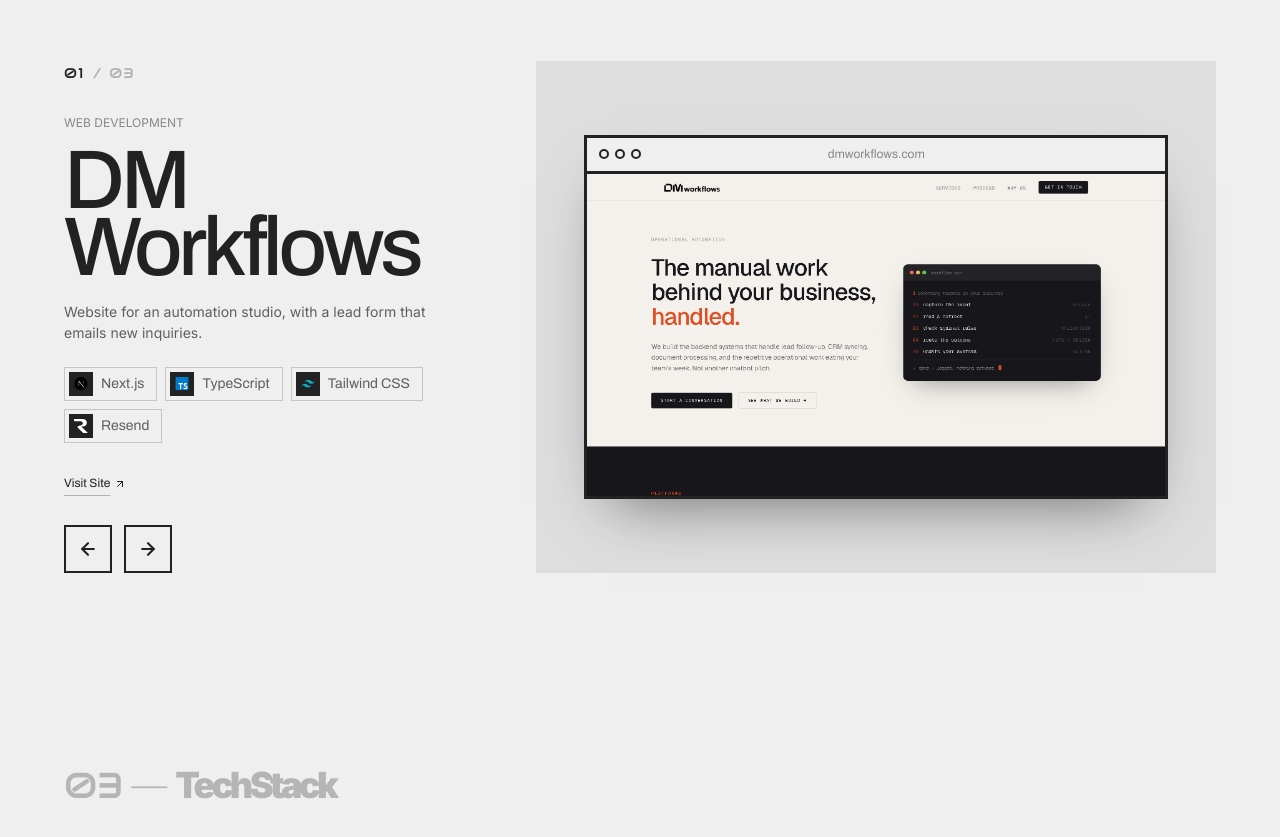
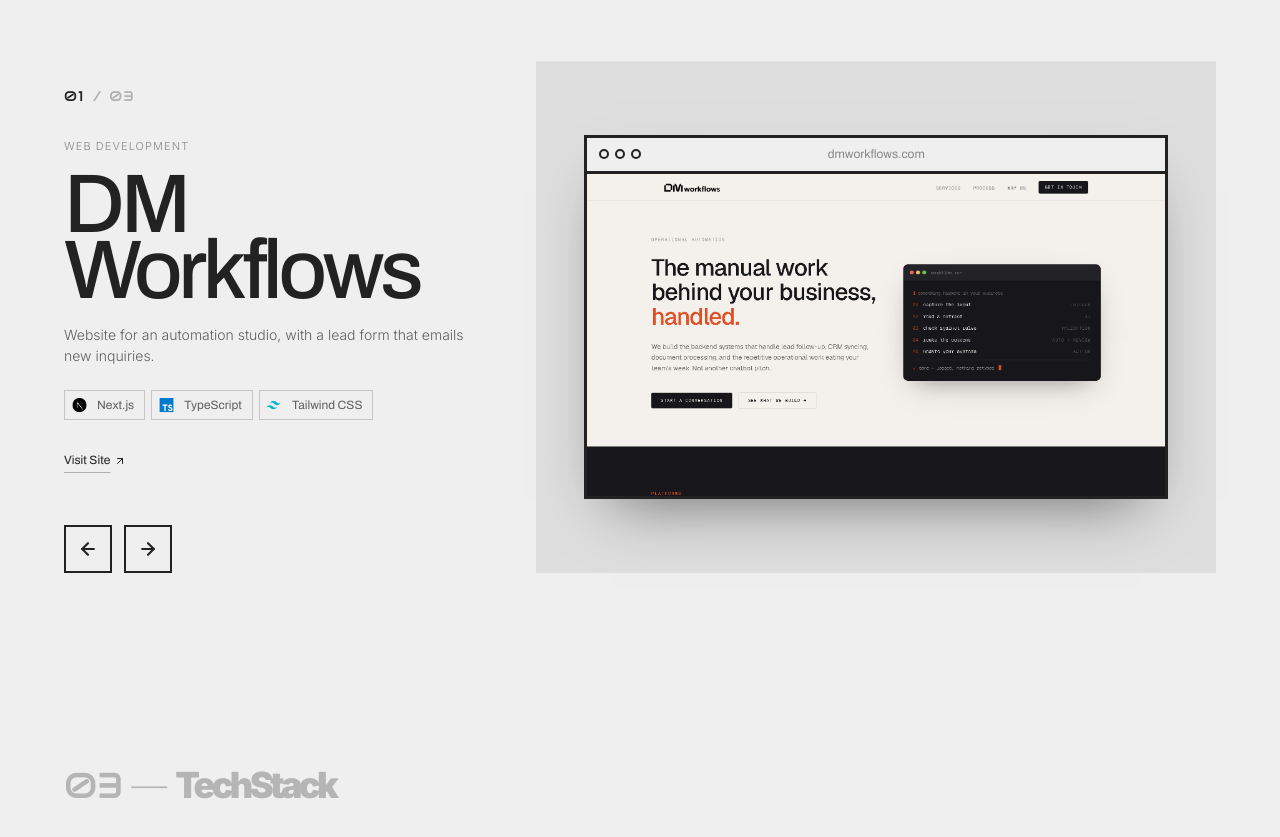
Before and after one commit to mors-codes/portfolio-2026, a Next.js app: page / in a window 1280 px wide. Shown: the part 1753-2590 px from the top of the page. Built offline with nearby package versions, Linux system fonts and the light colour scheme; a web font is replaced by a local one.

Commit message:
Works: smaller tech tags, lighter category and description, remove Resend

```diff
--- a/src/components/sections/Works.tsx
+++ b/src/components/sections/Works.tsx
@@ -25,7 +25,6 @@
       { name: "Next.js", icon: "/icons/stack/frontend/nextjs.svg" },
       { name: "TypeScript", icon: "/icons/stack/frontend/typescript.svg" },
       { name: "Tailwind CSS", icon: "/icons/stack/frontend/tailwindcss.svg" },
-      { name: "Resend", icon: "/icons/stack/resend-light.svg" },
     ],
     link: "https://dmworkflows.com",
     visual: {
--- a/src/components/ui/WorksSwap.tsx
+++ b/src/components/ui/WorksSwap.tsx
@@ -324,7 +324,7 @@
           <span className="text-ink/30">/ {pad(total)}</span>
         </p>
 
-        <p data-reveal className="mt-8 font-display text-xs text-ink/50 uppercase">
+        <p data-reveal className="mt-8 font-display text-[11px] font-light tracking-widest text-ink/50 uppercase">
           {active.category}
         </p>
 
@@ -337,28 +337,28 @@
           </h3>
         </div>
 
-        <div className="mt-2 max-w-md font-display text-xs leading-normal text-ink/70 empty:hidden md:text-sm lg:min-h-[3em] lg:empty:block">
+        <div className="mt-2 max-w-md font-display text-xs font-light leading-normal text-ink/70 empty:hidden md:text-sm lg:min-h-[3em] lg:empty:block">
           {active.description && <p data-reveal>{active.description}</p>}
         </div>
 
-        <div className="mt-6 empty:hidden lg:min-h-8.5 lg:empty:block">
+        <div className="mt-6 empty:hidden lg:min-h-7.5 lg:empty:block">
         {active.stack && active.stack.length > 0 && (
-          <ul data-reveal className="flex flex-wrap gap-2">
+          <ul data-reveal className="flex flex-wrap gap-1.5">
             {active.stack.map((item) => (
               <li
                 key={item.name}
-                className={`flex items-center gap-2 border border-ink/20 py-1 font-sans text-sm text-ink/70 ${
-                  item.icon ? "pr-3 pl-1" : "px-3"
+                className={`flex items-center gap-2 border border-ink/20 py-1 font-sans text-xs text-ink/70 ${
+                  item.icon ? "pr-2.5 pl-1" : "px-2.5"
                 }`}
               >
                 {item.icon && (
-                  <span className="grid h-6 w-6 place-items-center bg-ink">
+                  <span className="grid h-5 w-5 place-items-center">
                     <Image
                       src={item.icon}
                       alt=""
-                      width={14}
-                      height={14}
-                      className="h-3.5 w-3.5"
+                      width={15}
+                      height={15}
+                      className="h-3.75 w-3.75"
                     />
                   </span>
                 )}
```
